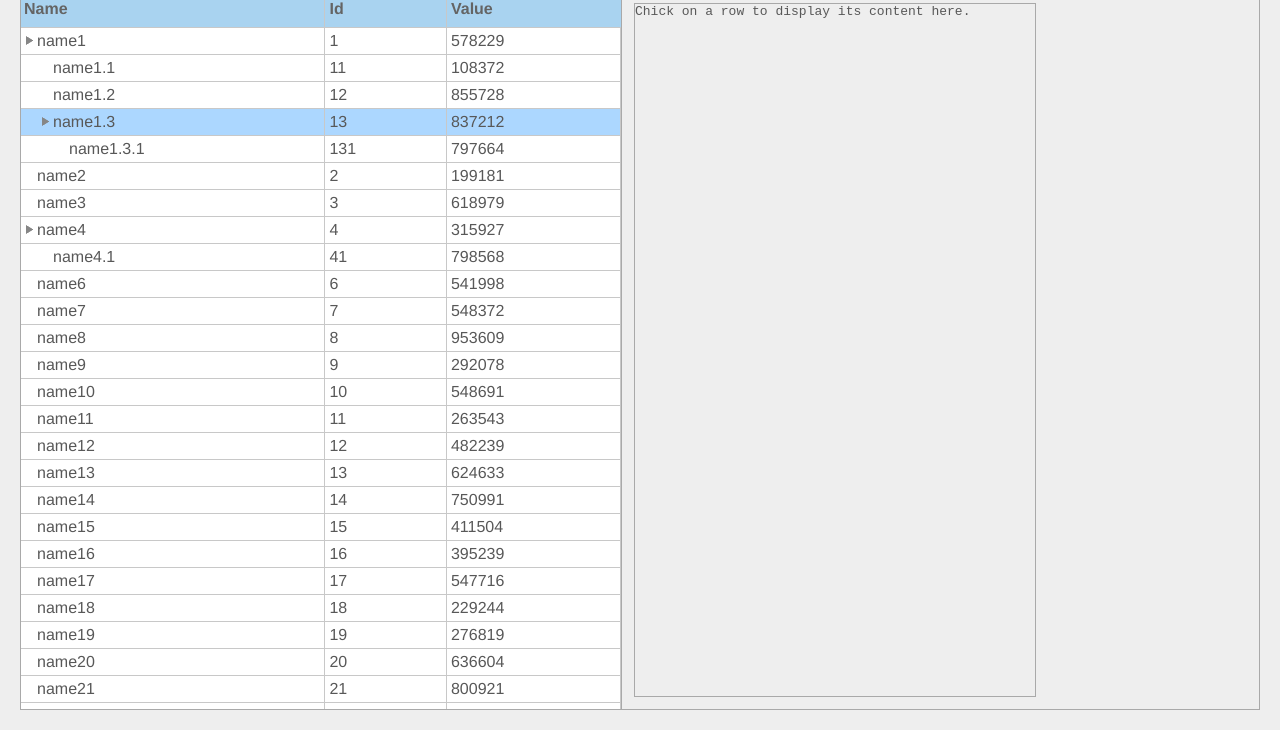
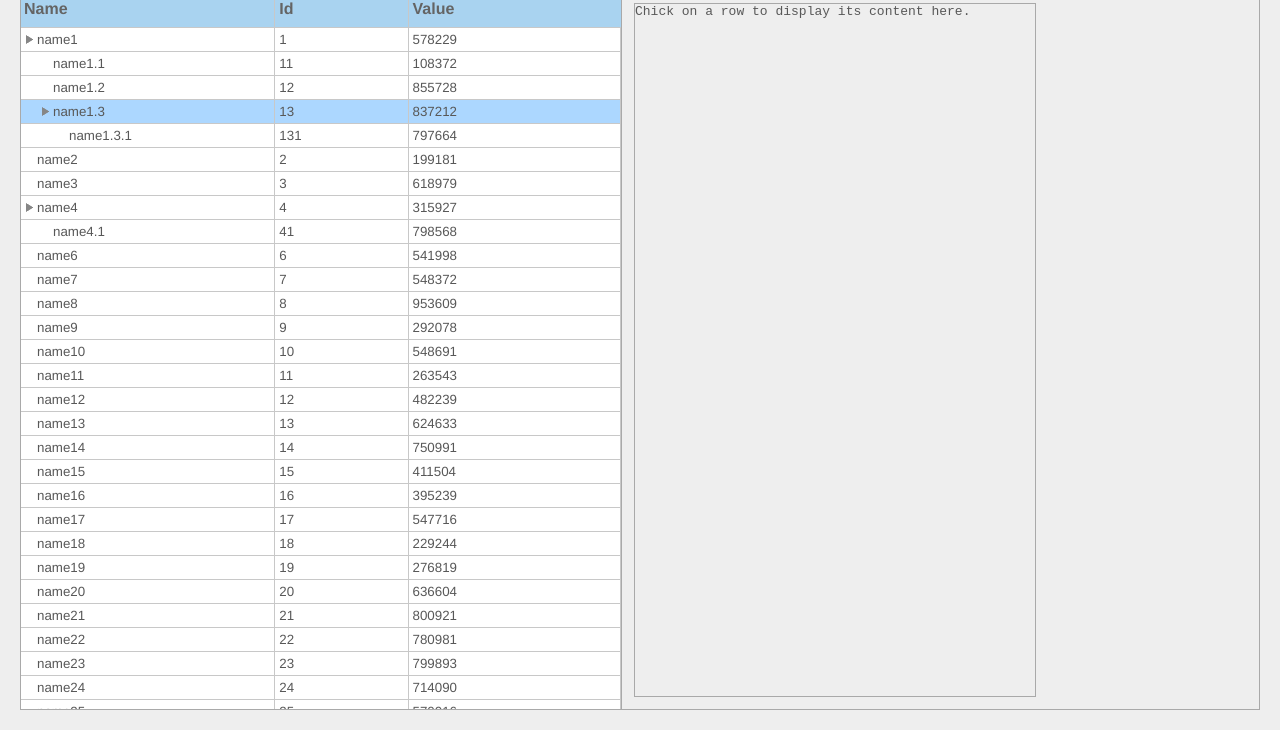
Before and after one commit to grimmpp/sortable-and-scrollable-table-with-fixed-header, a plain HTML site: page treeTable.html in a window 1280 px wide. Shown: the part 70-800 px from the top of the page. Drawn offline with Linux system fonts and the light colour scheme.

Commit message:
added proper resizing of table column width which also includes now the header text

```diff
--- a/css/styles.css
+++ b/css/styles.css
@@ -46,6 +46,8 @@ body {
   padding-right: 30px;
 
   cursor: pointer;
+
+  font-size: 10pt;
 }
 
 .scrollableTable th {
@@ -64,7 +66,8 @@ body {
   line-height: normal;
   border-left: 1px solid rgb(200, 200, 200);
   text-align: left;
-  white-space: normal;
+  white-space: nowrap;
+  font-size: 12pt;
 }
 
 .scrollableTableHeaderBackground {
--- a/js/scrollableTable.js
+++ b/js/scrollableTable.js
@@ -120,10 +120,19 @@ var scrollableTable = function(id, wrapperId) {
     }
 
     this.adjustHeaderSize = function() {
+        //  set size to 0
+        $('#'+id+' > thead > tr').children('th').each(function () {
+            var divElem = $(this).children().first()
+            $(this).append( $('<span>').text(divElem.text()) )
+            divElem.width( 0 )
+        })
         // Adjust size
         $('#'+id+' > thead > tr').children('th').each(function () {
             $(this).children().first().width( $(this).width() )
+            $(this).width( $(this).width() )
         })
+        // remove text from th
+        $('#'+id+' > thead > tr > th').children('span').remove()
 
         refreshHeaderBackground()
     }
```
